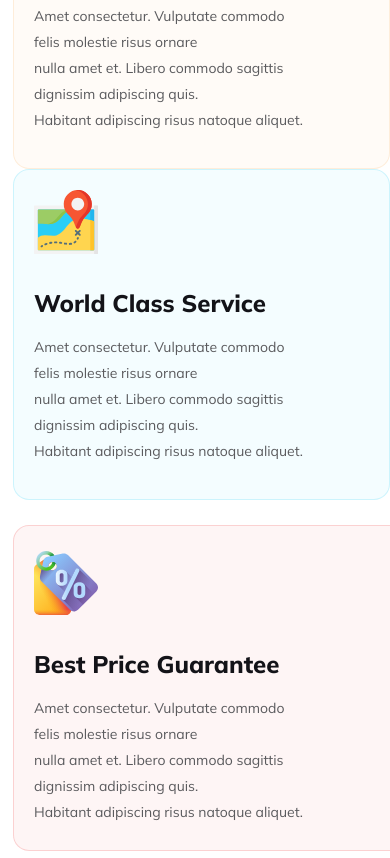
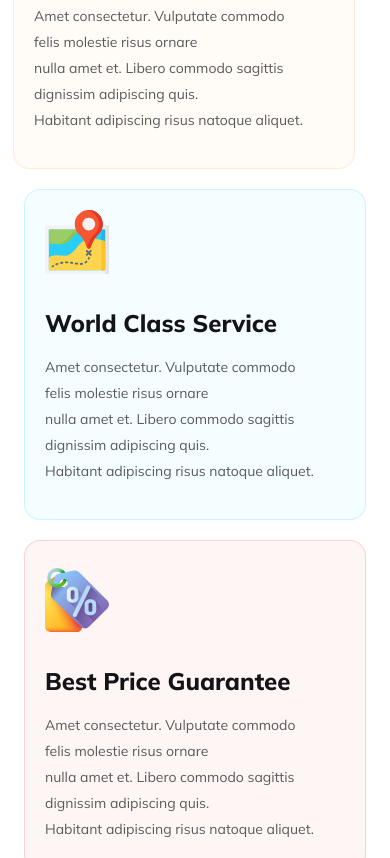
Before and after one commit to ymofficial/Assignment-2, a plain HTML site: page index.html in a window 390 px wide. Shown: the part 3723-4581 px from the top of the page. Drawn offline with Linux system fonts and the light colour scheme.

Commit message:
Assignment 2 bug fixed

```diff
--- a/styles/styles.css
+++ b/styles/styles.css
@@ -715,16 +715,23 @@ footer{
    }
 
    .sec3-div2-first{
-    width: 335px;
+    width: 300px;
     height: 289px;
    }
 
    .sec3-div2-second{
-    width: 335px;
+    width: 300px;
     height: 289px;
     margin: auto;
+    margin-top: 20px;
    }
 
+   .sec3-div3{
+    width: 300px;
+    height: 289px;
+    margin: auto;
+    margin-top: 20px;
+   }
    .sec4-part1{
     width: 335px;
     height: 353px;
@@ -733,10 +740,11 @@ footer{
     justify-content: center;
     align-items: center;
     margin: auto;
+    margin-top: 50px;
    }
 
    .sec4-part2{
-    margin-top: 100px;
+    margin-top: 50px;
    }
 
    .name{
```
